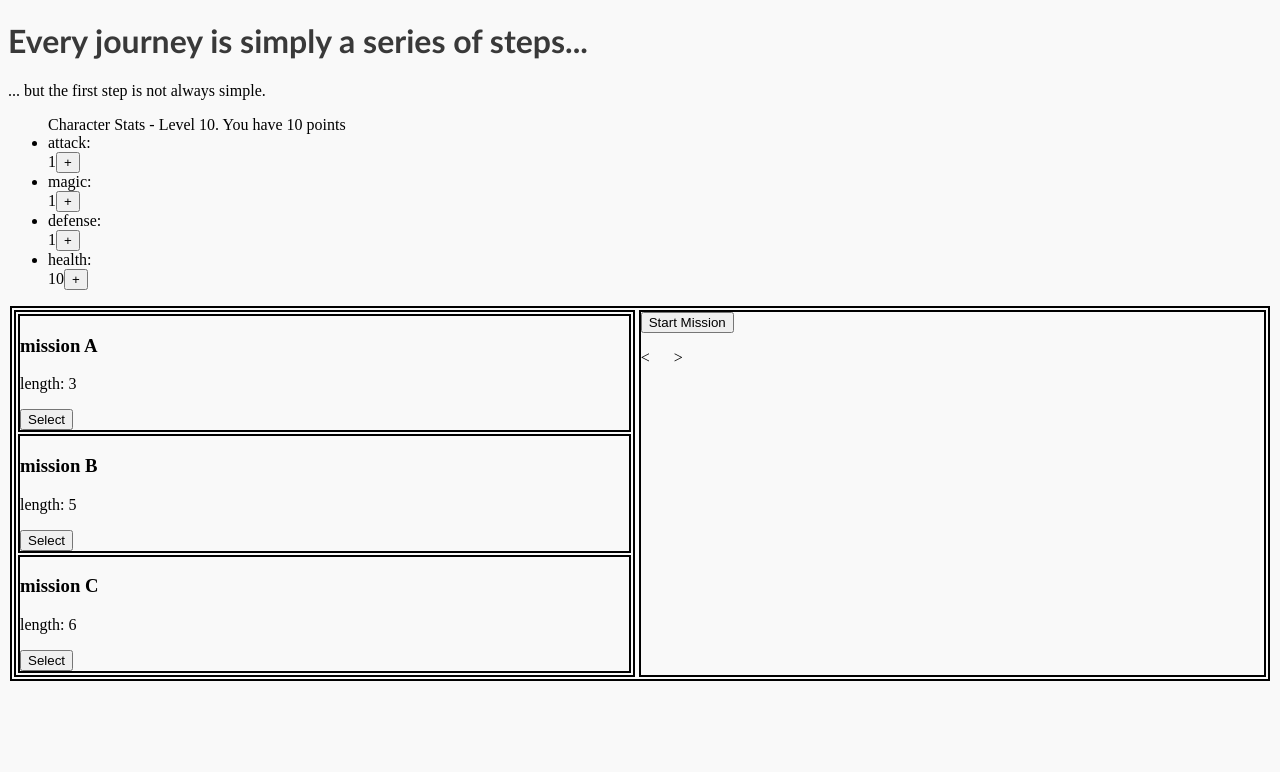
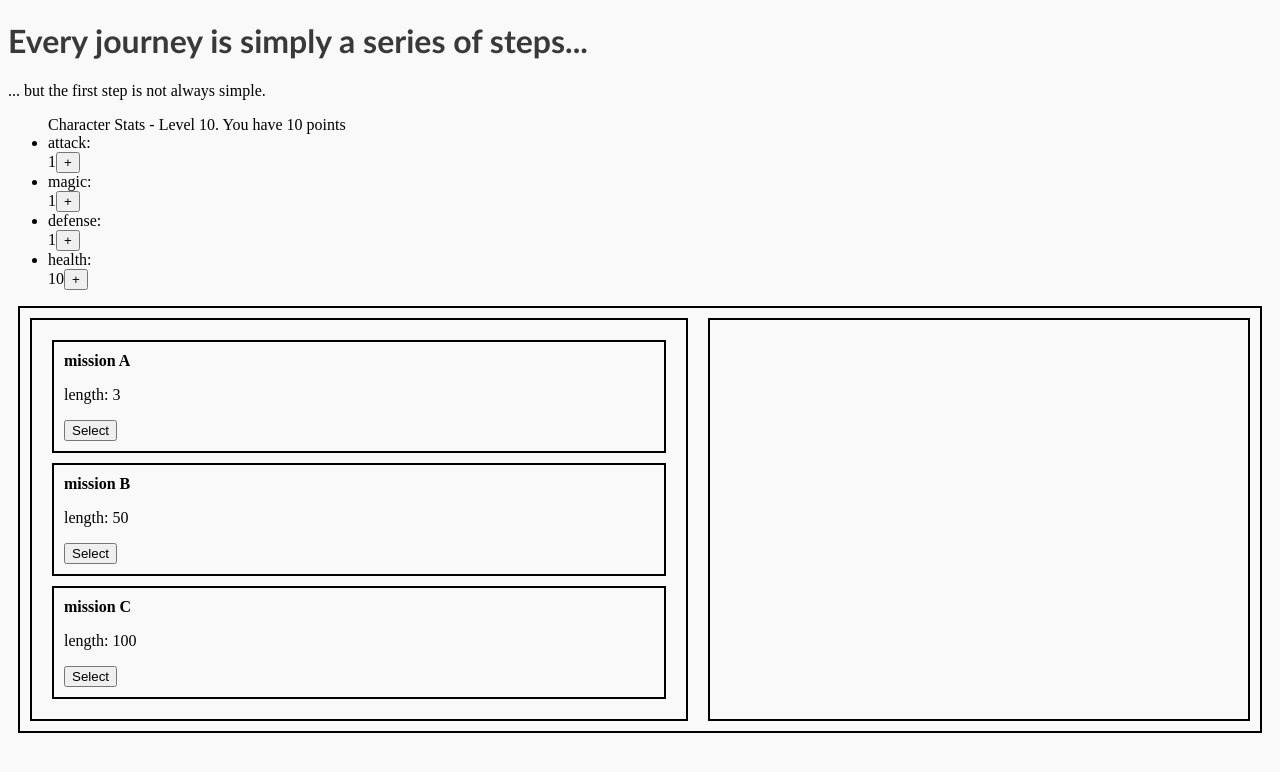
Before and after one commit to Kuramarik/Final-Project, a Vue app in the folder vue-app/: page / in a window 1280 px wide. Shown: the top 772 px of the page. Built offline with nearby package versions, Linux system fonts and the light colour scheme.

Commit message:
TEST: Mission selection functionality

```diff
--- a/vue-app/src/components/Mission.vue
+++ b/vue-app/src/components/Mission.vue
@@ -8,10 +8,10 @@ export default{
     startMission, begin a timer based on the length variable of the mission.
     triggerEncounter, called randomly during the timer of startMission
     }*/
-   props:['monstersDefeated'],
+   props:['self'],
    data(){
     return{
-        length:6,
+        length:this.self.length,
         progress:0,
     }
    },
@@ -20,6 +20,7 @@ export default{
         console.log("enemy encounter")
     },
     startMission(){
+        console.log(this.length)
         let timeSinceEncounter =0;
         for(let i=0; i<this.length; i++){
             this.triggerEncounter()
--- a/vue-app/src/components/MissionSelect.vue
+++ b/vue-app/src/components/MissionSelect.vue
@@ -21,14 +21,20 @@ export default{
                 },
                 {
                     name:"mission B",
-                    length:5
+                    length:50
                 },
                 {
                     name:"mission C",
-                    length:6
+                    length:100
                 }
             ],
             selectedMission:null
+        }
+    },
+    methods:{
+        selectMission(mission){
+            console.log(mission)
+            this.selectedMission=mission
         }
     }
 }
@@ -38,13 +44,13 @@ export default{
     <div class="flex">
         <div class="border">
             <div v-for="mission in this.missionList" class="border">
-                <h3>{{ mission.name }}</h3>
+                <strong>{{ mission.name }}</strong>
                 <p>length: {{ mission.length }}</p>
-                <button>Select</button>
+                <button @click="selectMission(mission)">Select</button>
             </div>
         </div>
         <div class="border">
-            <Mission />
+            <Mission v-if="this.selectedMission" :self="this.selectedMission" />
         </div>
     </div>
     <!-- List of missions, displaying Mission.vue when one is chosen as selected -->
@@ -53,7 +59,7 @@ export default{
 <style>
 .border, .flex {
     border:2px solid black;
-    margin:2px
+    margin:10px
 }
 .flex{
     display: flex;
@@ -61,6 +67,7 @@ export default{
 }
 .border{
     flex-grow: 1;
+    padding:10px
 }
     /* use flexbox to put the list on the left and mission on the right */
 </style>
```
